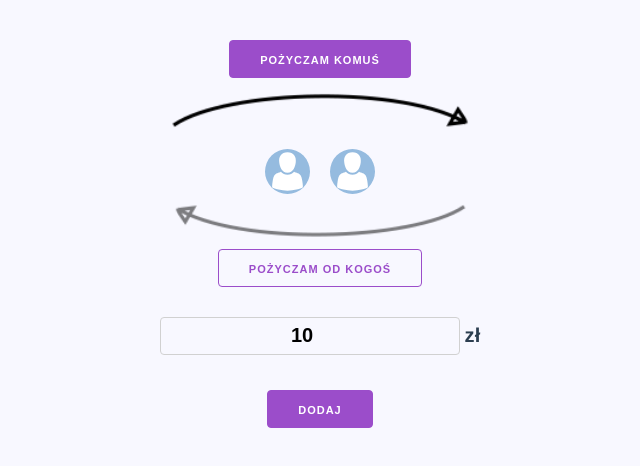
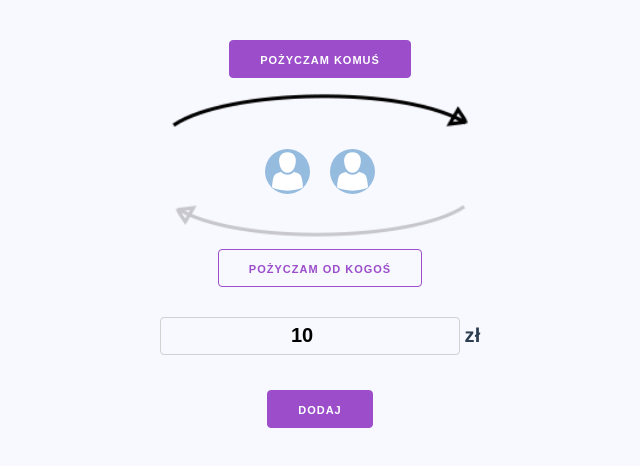
Before and after one commit to marcin93w/billie, a Vue app in the folder frontend/: page /#/ in a window 1280 px wide. Shown: the top 466 px of the page, without its empty margins (320-960 px from the left). Built offline with nearby package versions, Linux system fonts and the light colour scheme; no server answers.

Commit message:
Opacity changed

```diff
--- a/frontend/src/components/AddDebt.vue
+++ b/frontend/src/components/AddDebt.vue
@@ -180,7 +180,7 @@ border-radius: 50%;
     opacity: 1;
 }
 .arrow-inactive{
-     opacity: 0.5;
+     opacity: 0.2;
 }
 .between-arrows{
 display: inline-block;
```
